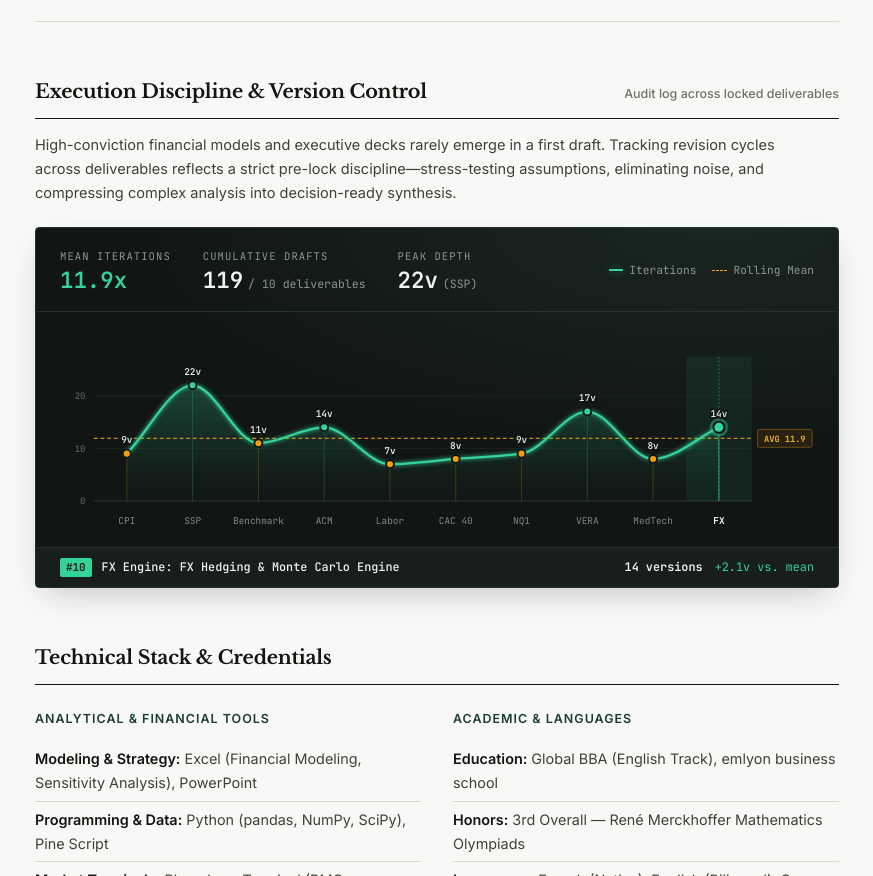
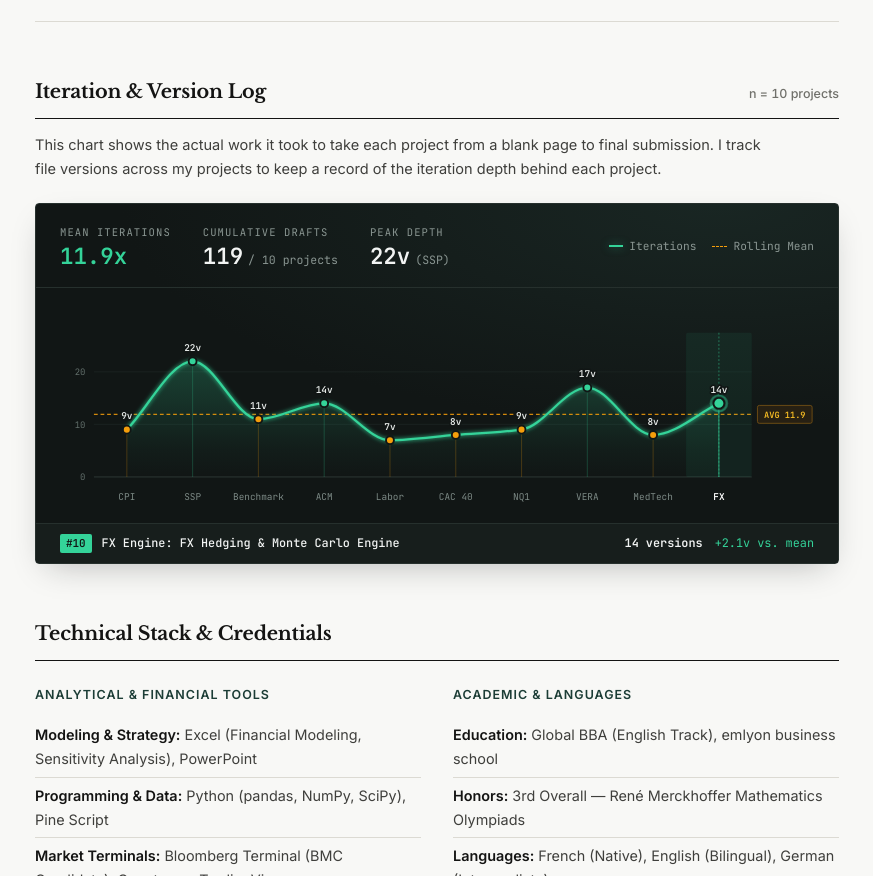
Before and after one commit to victorjeansen/victorjeansen.github.io, a plain HTML site: page index.html in a window 1280 px wide. Shown: the part 1363-2239 px from the top of the page, without its empty margins (203-1076 px from the left). Drawn offline with nearby package versions, Linux system fonts and the light colour scheme.

Commit message:
Update section titles and notes in index.html

```diff
--- a/index.html
+++ b/index.html
@@ -167,6 +167,7 @@
       font-size: 0.78rem;
       color: var(--ink-muted);
       font-weight: 500;
+      font-variant-numeric: tabular-nums;
     }
 
     .section-intro {
@@ -768,11 +769,11 @@
 
     <section id="methodology" class="fade-in stagger-3" aria-label="Deliverable revision history">
       <div class="section-header">
-        <h2>Execution Discipline & Version Control</h2>
-        <span class="section-note">Audit log across locked deliverables</span>
+        <h2>Iteration & Version Log</h2>
+        <span class="section-note" id="headerSampleNote">n = 10 projects</span>
       </div>
       <p class="section-intro">
-        High-conviction financial models and executive decks rarely emerge in a first draft. Tracking revision cycles across deliverables reflects a strict pre-lock discipline—stress-testing assumptions, eliminating noise, and compressing complex analysis into decision-ready synthesis.
+        This chart shows the actual work it took to take each project from a blank page to final submission. I track file versions across my projects to keep a record of the iteration depth behind each project.
       </p>
 
       <div class="quant-card" id="quantCard">
@@ -784,7 +785,7 @@
             </div>
             <div class="q-kpi">
               <span class="q-kpi-label">Cumulative Drafts</span>
-              <span class="q-kpi-val"><span id="totalRevisionStat">119</span><span class="q-kpi-sub" id="sampleCountStat">/ 10 deliverables</span></span>
+              <span class="q-kpi-val"><span id="totalRevisionStat">119</span><span class="q-kpi-sub" id="sampleCountStat">/ 10 projects</span></span>
             </div>
             <div class="q-kpi">
               <span class="q-kpi-label">Peak Depth</span>
@@ -911,6 +912,7 @@
     function renderQuantChart(data) {
       const card = document.getElementById('quantCard');
       const svg = document.getElementById('revisionChart');
+      const headerNoteEl = document.getElementById('headerSampleNote');
       const meanEl = document.getElementById('meanRevisionStat');
       const totalEl = document.getElementById('totalRevisionStat');
       const sampleEl = document.getElementById('sampleCountStat');
@@ -927,9 +929,10 @@
       const mean = sum / n;
       const peakItem = data.reduce((best, cur) => cur.revisions > best.revisions ? cur : best, data[0]);
 
+      headerNoteEl.textContent = `n = ${n} projects`;
       meanEl.textContent = mean.toFixed(1) + 'x';
       totalEl.textContent = sum;
-      sampleEl.textContent = `/ ${n} deliverables`;
+      sampleEl.textContent = `/ ${n} projects`;
       peakEl.textContent = peakItem.revisions + 'v';
       peakLabelEl.textContent = `(${peakItem.short})`;
 
```
